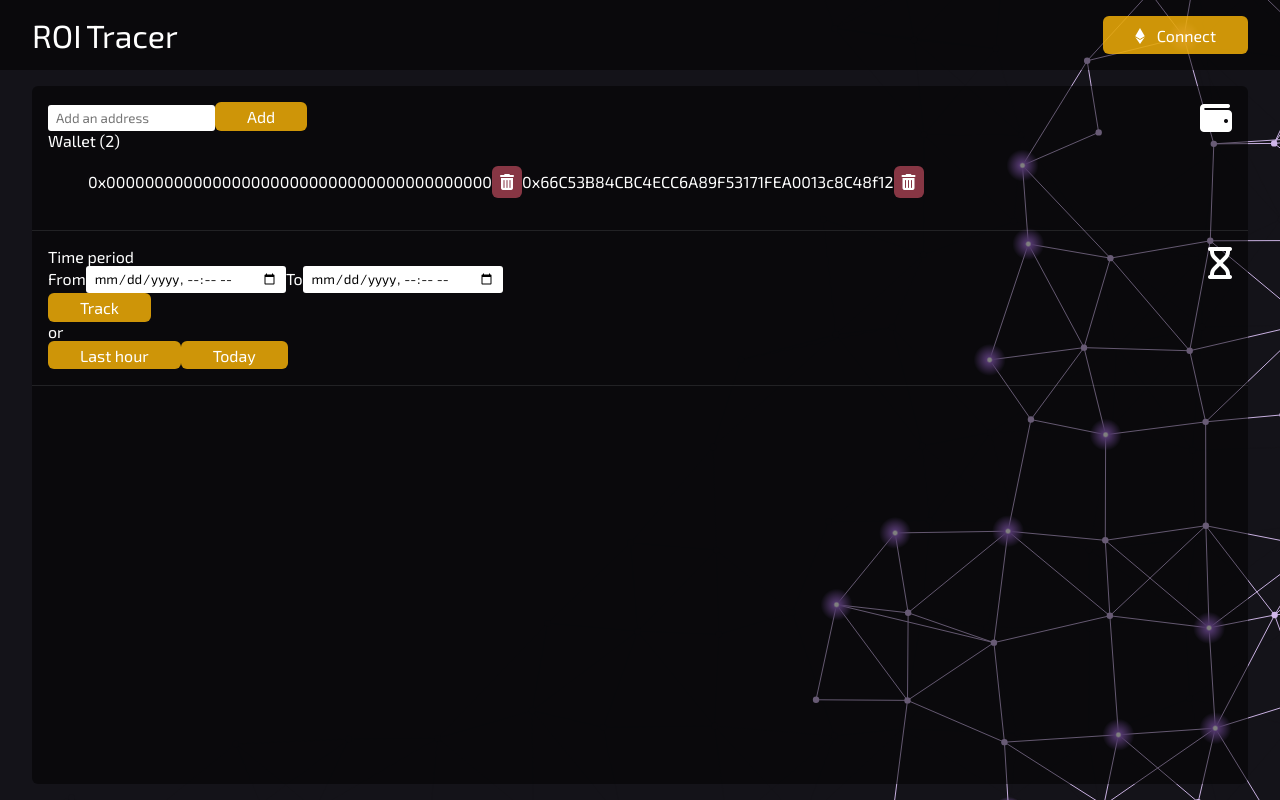
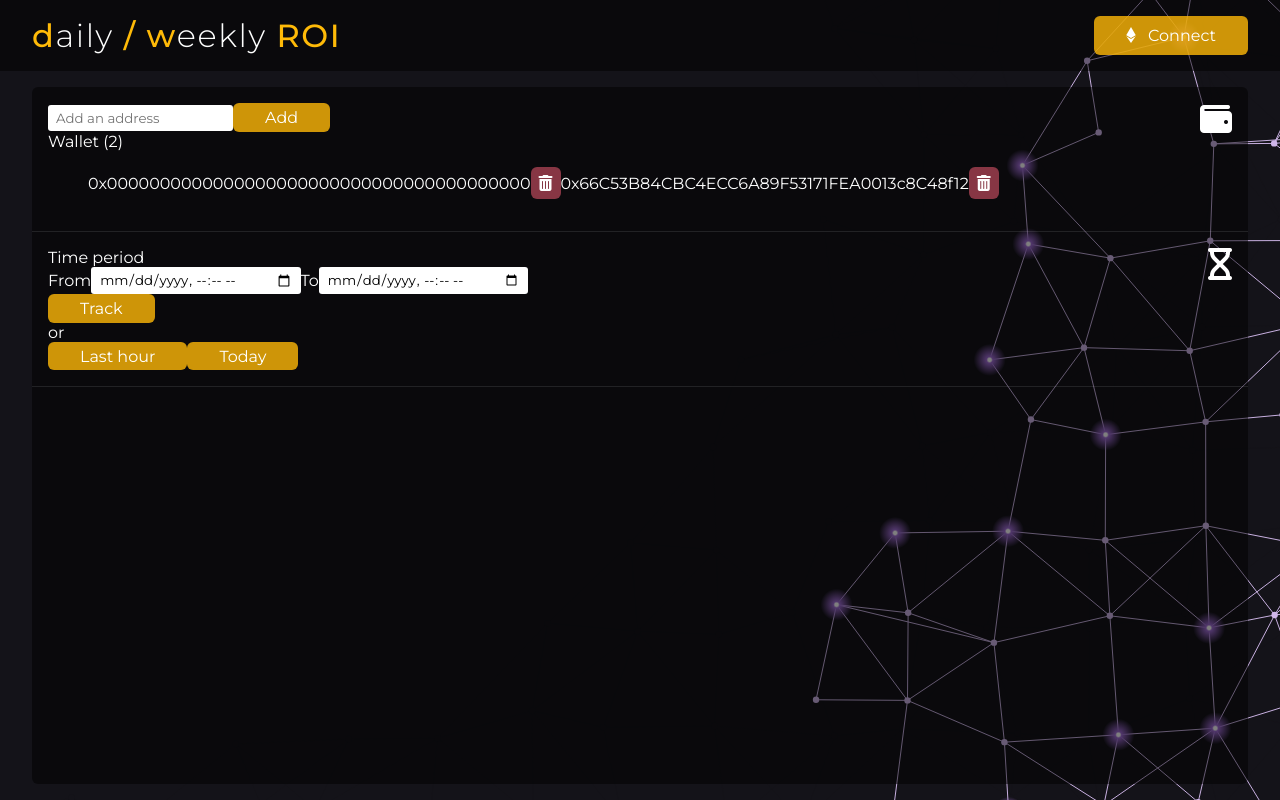
Before and after one commit to 0xpolarzero/roi-tracker, a React (Create React App) app: page / in a window 1280 px wide. Built offline with nearby package versions, Linux system fonts and the light colour scheme; no server answers; what @alch/alchemy-web3 would draw is missing.

Commit message:
Change title

```diff
--- a/src/components/Header.js
+++ b/src/components/Header.js
@@ -12,8 +12,12 @@ class Header extends React.Component {
       <header className='header'>
         <div className='nav'>
           <div className='app-title'>
-            <span className='main'>ROI</span>
-            <span>Tracer</span>
+            <span className='main-char'>d</span>
+            <span className='alt-char'>aily</span>{' '}
+            <span className='main-char'>/</span>{' '}
+            <span className='main-char'>w</span>
+            <span className='alt-char'>eekly</span>{' '}
+            <span className='main-char'>ROI</span>
           </div>
           <button className='connect-web3'>
             <i className='fa-brands fa-ethereum connect-eth'></i> Connect
--- a/src/styles/App.css
+++ b/src/styles/App.css
@@ -1,5 +1,4 @@
-@import url('https://fonts.googleapis.com/css2?family=Quicksand:wght@300&display=swap');
-@import url('https://fonts.googleapis.com/css2?family=Exo+2:display=swap');
+@import url('https://fonts.googleapis.com/css2?family=Montserrat:ital,wght@0,100;0,300;0,400;0,500;0,600;0,700;1,100;1,400;1,500;1,600&display=swap');
 
 :root {
   --purple-main: rgb(160, 108, 213);
@@ -7,9 +6,9 @@
   --purple-dark: rgb(130, 71, 190);
   --black-main: #141414;
   --black-light: #252526;
-  --main-font: 'Exo 2', -apple-system, BlinkMacSystemFont, 'Segoe UI', 'Roboto',
-    'Oxygen', 'Ubuntu', 'Cantarell', 'Fira Sans', 'Droid Sans', 'Helvetica Neue',
-    sans-serif;
+  --main-font: 'Montserrat', -apple-system, BlinkMacSystemFont, 'Segoe UI',
+    'Roboto', 'Oxygen', 'Ubuntu', 'Cantarell', 'Fira Sans', 'Droid Sans',
+    'Helvetica Neue', sans-serif;
 }
 
 body {
--- a/src/styles/components/Header.css
+++ b/src/styles/components/Header.css
@@ -8,11 +8,16 @@
 .app-title {
   font-size: 2rem;
   font-weight: 300;
+  letter-spacing: 0.1rem;
 }
 
-.app-title .main {
+.app-title .main-char {
   font-weight: 500;
-  margin-right: 0.3rem;
+  color: rgb(255, 186, 8);
+}
+
+.app-title .alt-char {
+  font-weight: 300;
 }
 
 .connect-eth {
--- a/src/systems/timestamp.js
+++ b/src/systems/timestamp.js
@@ -12,6 +12,11 @@ const TimestampConverter = () => {
     return date.setHours(0, 0, 0, 0);
   };
 
+  const week = () => {
+    const date = new Date();
+    return now() - 7 * 24 * 3600 * 1000;
+  };
+
   const dateToTimestamp = (date) => {
     return new Date(date).getTime();
   };
```
